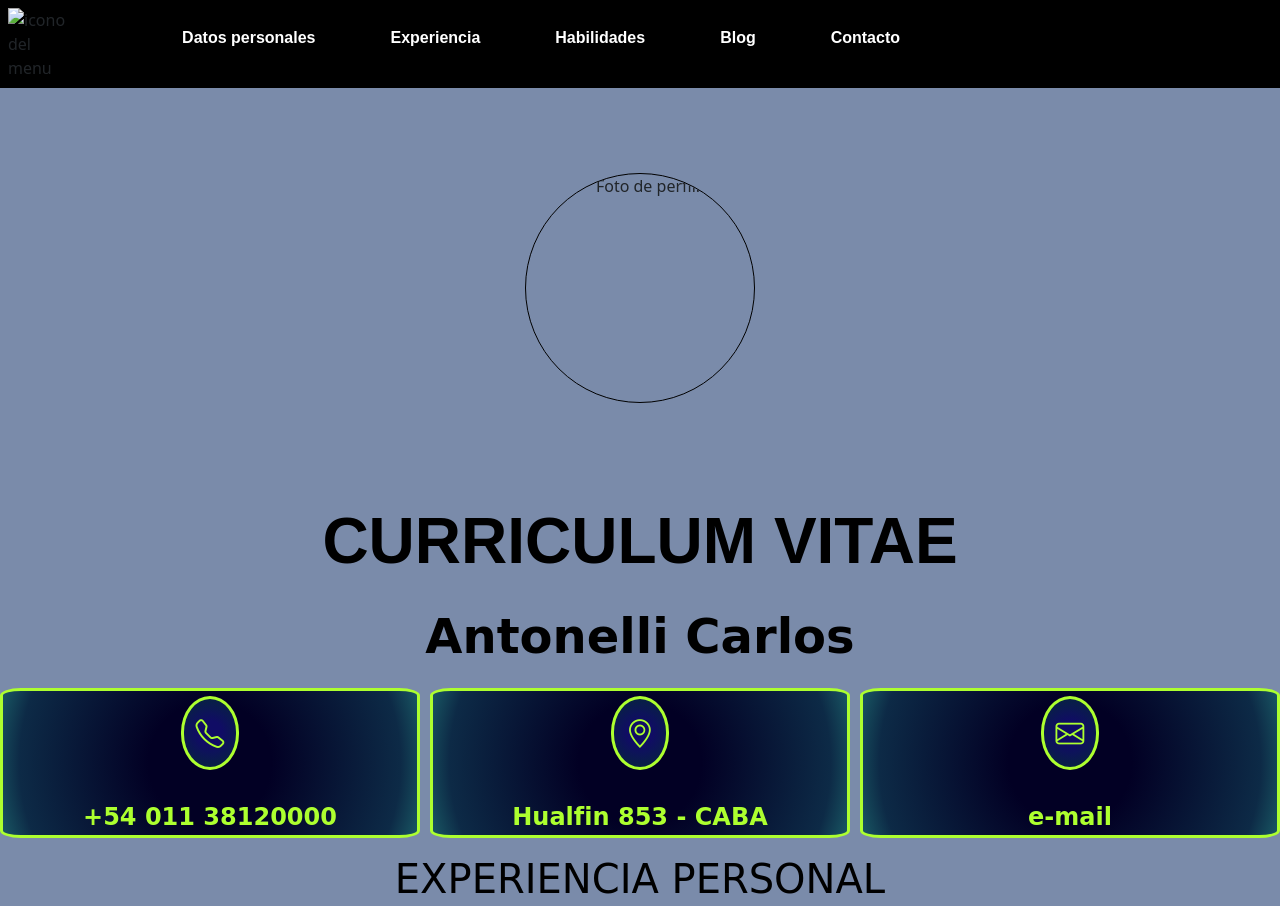
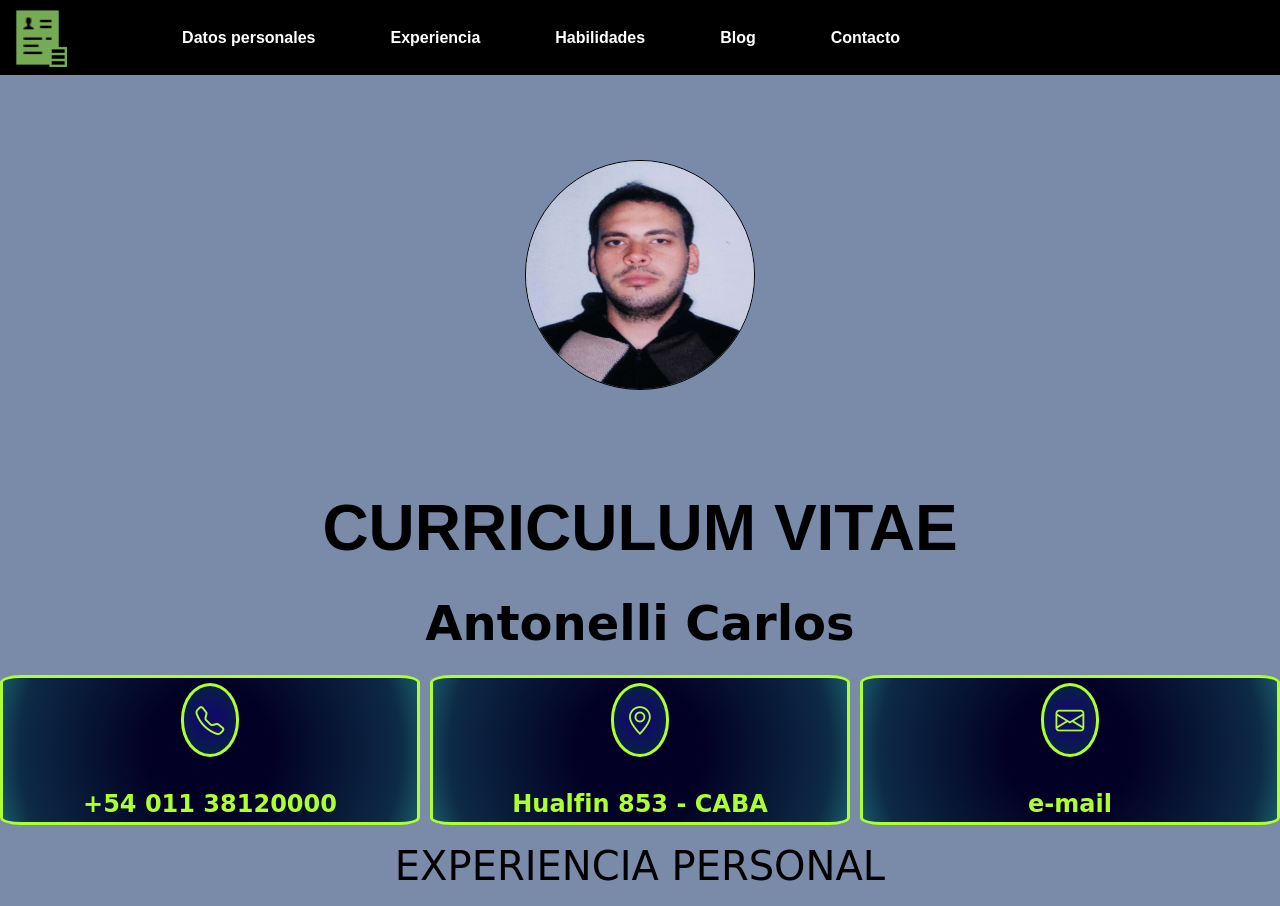
Before and after one commit to scopolia/frontend-proyecto.github.io, a plain HTML site: page index.html in a window 1280 px wide. Shown: the top 906 px of the page. Drawn offline with nearby package versions, Linux system fonts and the light colour scheme; a web font is replaced by a local one.

Commit message:
Update index.html

```diff
--- a/index.html
+++ b/index.html
@@ -32,7 +32,7 @@
   <header>
     <div class="menu" id="inicio">
 
-                <img src="/imagenes-web/icono-menu.png" alt="icono del menu">
+                <img src="icono-menu.png" alt="icono del menu">
                 <nav>
 
                 <ul>
@@ -53,7 +53,7 @@
 <div class="foto-perfil">
 
 
-        <img src="./imagenes-web/foto-perfil.jpg" alt="Foto de perfil.">
+        <img src="foto-perfil.jpg" alt="Foto de perfil.">
 
 </div>
 
@@ -173,7 +173,7 @@
            <div class="box">
              <figure>
             <a href="#inicio">
-            <img src="/imagenes-web/icono-menu.png" alt="logo de la pagina"></a>
+            <img src="icono-menu.png" alt="logo de la pagina"></a>
               </figure>
           </div>
 
```
